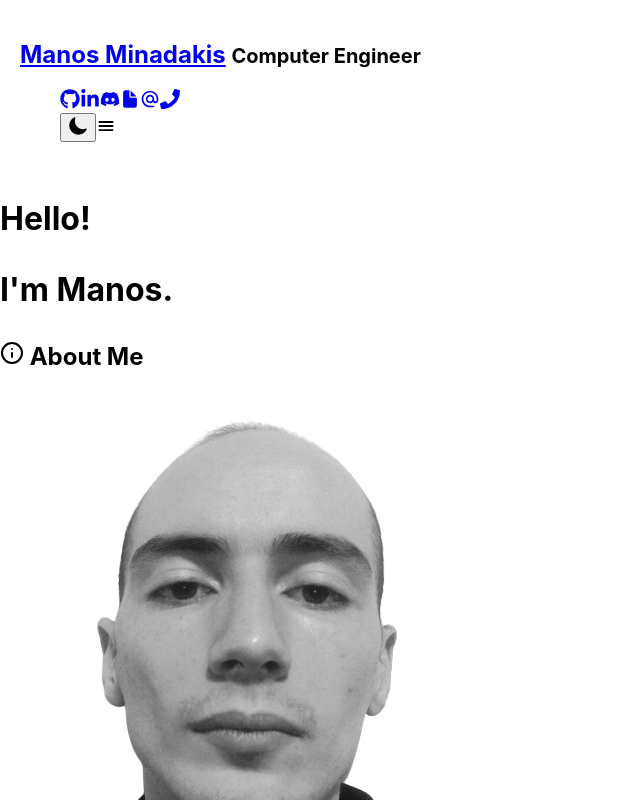
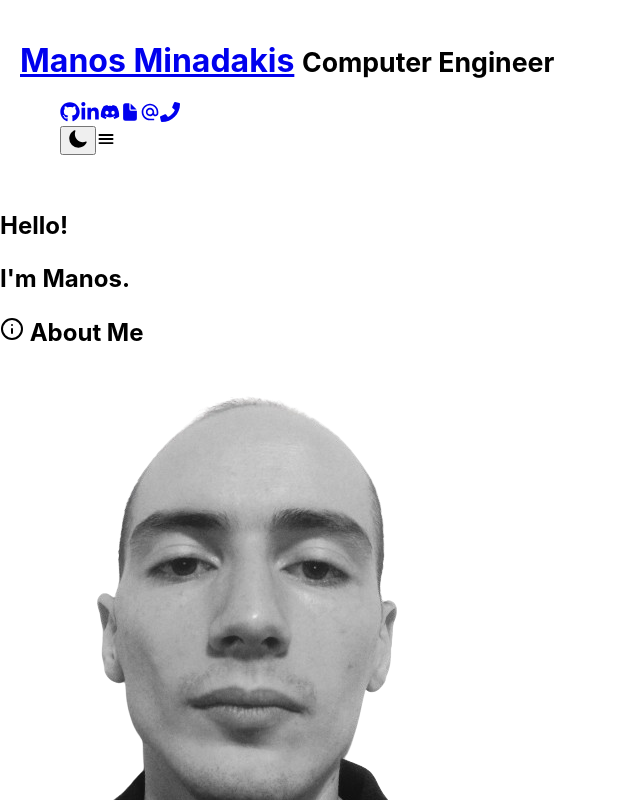
Before and after one commit to manosmin/manosmin.github.io, a React (Create React App) app: page / in a window 1280 px wide. Shown: the top 800 px of the page, without its empty margins (0-640 px from the left). Built offline with nearby package versions, Linux system fonts and the light colour scheme.

Commit message:
seo optimization

```diff
--- a/public/index.html
+++ b/public/index.html
@@ -2,13 +2,12 @@
 <html lang="en">
   <head>
     <meta charset="utf-8" />
+    <meta name="description" content="A personal web page used as portfolio for Manos Minadakis.">
+    <meta name="author" content="Manos Minadakis">
+    <meta name="keywords" content="Personal Web Page, Portfolio, Computer Engineering, Web Development, Software Engineering, Manos Minadakis">
     <link rel="icon" href="%PUBLIC_URL%/favicon.ico" />
     <meta name="viewport" content="width=device-width, initial-scale=1" />
     <meta name="theme-color" content="#000000" />
-    <meta
-      name="manosmin"
-      content="my personal web page"
-    />
     <link rel="apple-touch-icon" href="%PUBLIC_URL%/apple-touch-icon.png" />
     <!--
       manifest.json provides metadata used when your web app is installed on a
@@ -24,7 +23,7 @@
       work correctly both with client-side routing and a non-root public URL.
       Learn how to configure a non-root public URL by running `npm run build`.
     -->
-    <title>manosmin</title>
+    <title>Manos Minadakis</title>
   </head>
   <body>
     <noscript>You need to enable JavaScript to run this app.</noscript>
--- a/src/components/Header.js
+++ b/src/components/Header.js
@@ -20,11 +20,11 @@ const Header = () => {
 
   return (
     <header className="z-40 sticky top-0 bg-gray-200 text-gray-900 dark:bg-gray-900 dark:text-gray-200 shadow p-5">
-      <h2 className="max-w-screen-xl mx-auto w-full text-4xl font-bold">
+      <h1 className="max-w-screen-xl mx-auto w-full text-4xl font-bold">
         <a href="/#" className='inline-block animate-slide-in-left opacity-0' style={{ "--delay": 0.2 + "s" }}>Manos Minadakis</a>
         &nbsp;
         <small className="inline-block animate-slide-in opacity-0 font-semibold text-gray-600 dark:text-gray-400" style={{ "--delay": 0.2 + "s" }}>Computer Engineer</small>
-      </h2>
+      </h1>
       <nav>
         <ul className="max-w-screen-xl mx-auto w-full flex justify-between mt-3 list-none">
           <div className='flex animate-drop-in opacity-0' style={{ "--delay": 0.8 + "s" }}>
--- a/src/components/LettersAnimation.js
+++ b/src/components/LettersAnimation.js
@@ -3,9 +3,9 @@ import React from 'react'
 function LettersAnimation() {
   return (
     <div className="flex justify-center items-center bg-gray-200 text-gray-900 dark:bg-gray-900 dark:text-gray-200 h-screen">
-      <h1 class="bottom-48 text-4xl font-semibold relative w-[max-content] before:absolute before:inset-0 before:animate-typewriter before:bg-gray-200 dark:before:bg-gray-900 after:absolute after:inset-0 after:w-[0.175em] after:animate-caret after:bg-gray-900 dark:after:bg-gray-200">Hello!&nbsp;
+      <h2 class="bottom-48 text-4xl font-semibold relative w-[max-content] before:absolute before:inset-0 before:animate-typewriter before:bg-gray-200 dark:before:bg-gray-900 after:absolute after:inset-0 after:w-[0.175em] after:animate-caret after:bg-gray-900 dark:after:bg-gray-200">Hello!&nbsp;
         <p class="inline-block">I'm <span className='font-bold'>Manos</span>.</p>
-      </h1>
+      </h2>
     </div>
   )
 }
```
